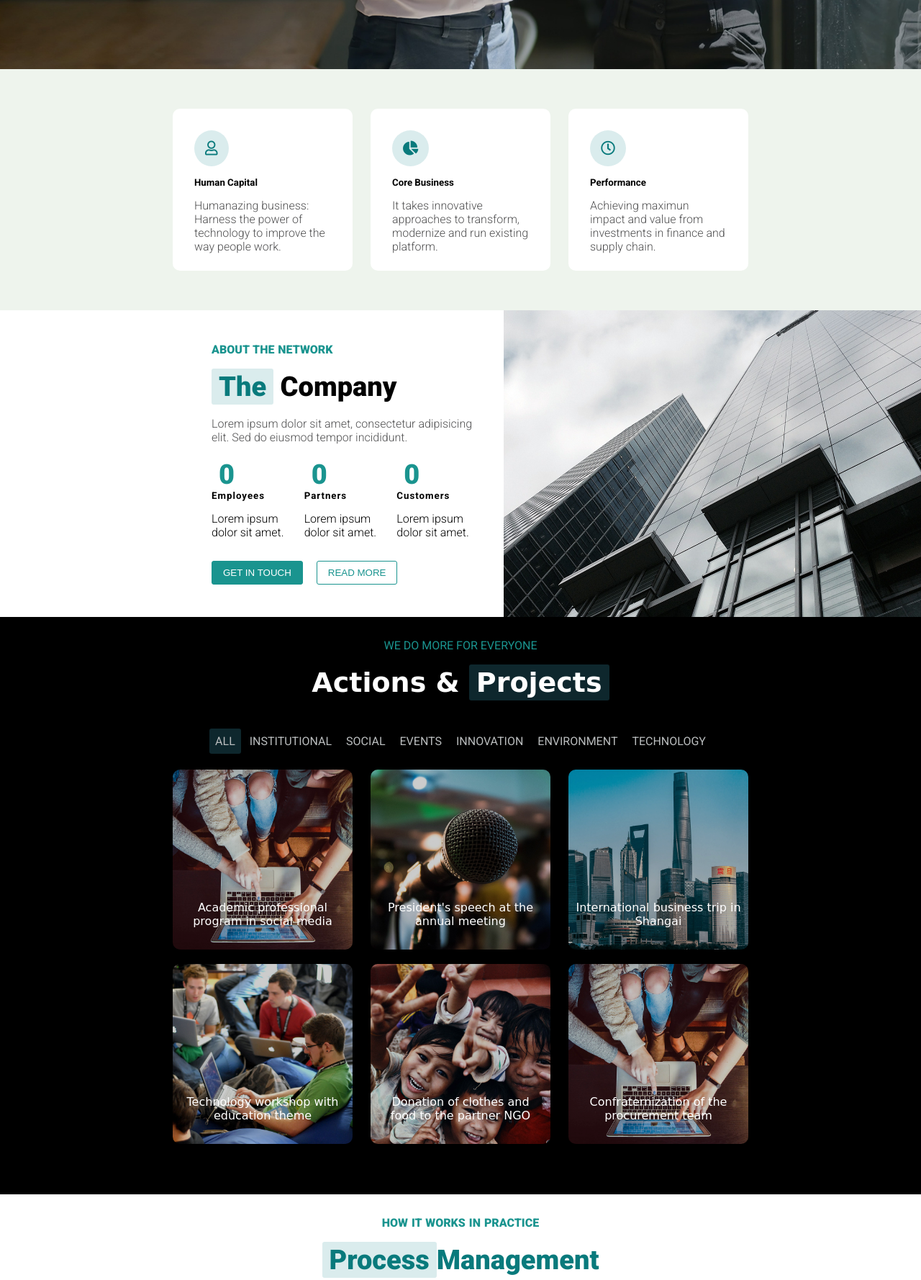
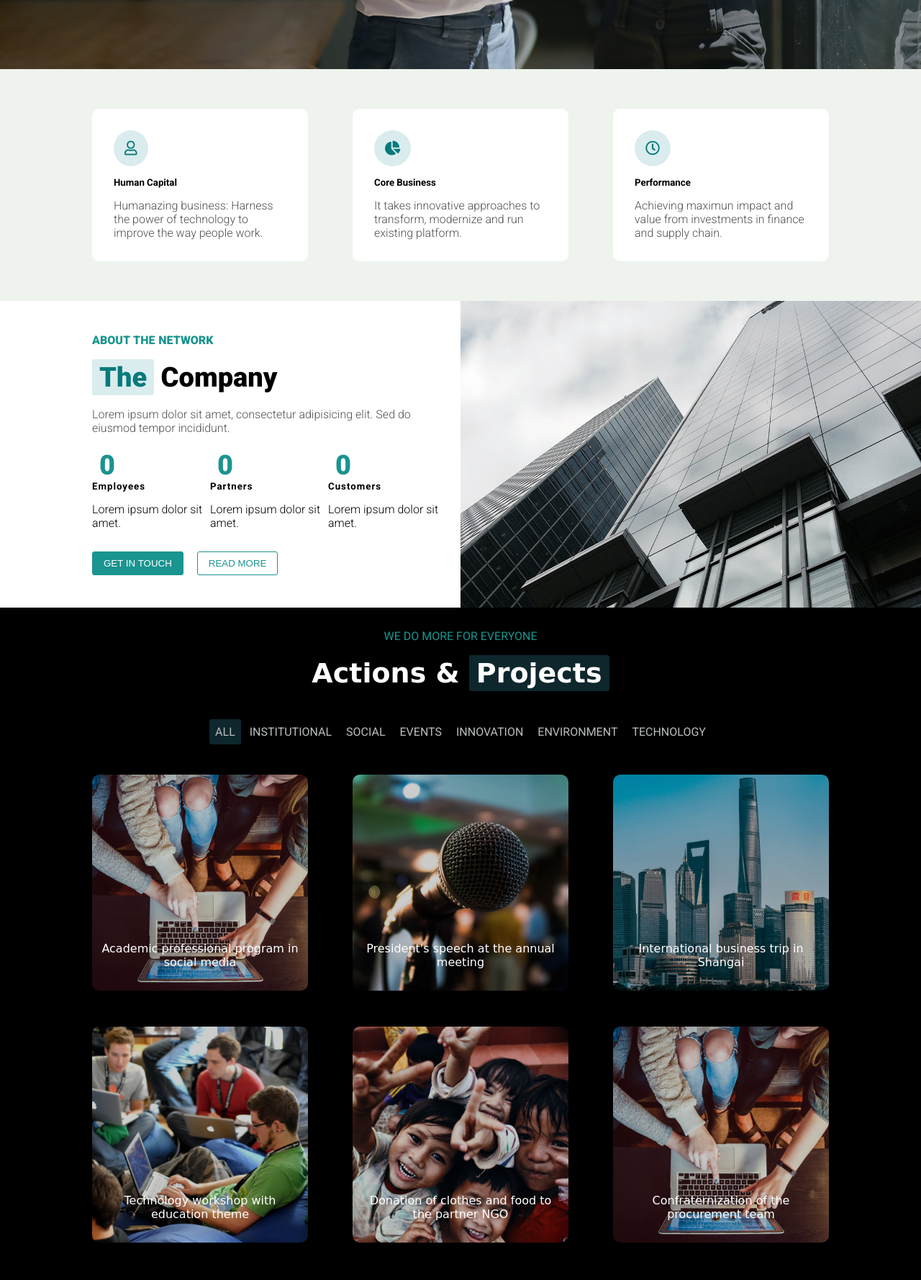
Before and after one commit to FrancescaLai/proj-html-vuejs, a website: page index.html in a window 1280 px wide. Shown: the part 600-2378 px from the top of the page at 72% size. Drawn offline with nearby package versions, Linux system fonts and the light colour scheme; a web font is replaced by a local one.

Commit message:
Section with building picture: fixed ✓

```diff
--- a/index.html
+++ b/index.html
@@ -105,7 +105,8 @@
       <!-- /Section 1 -->
 
       <!-- Section 2 (double section) -->
-      <section class="double-section">
+      <section class="clearfix double-section">
+
         <div class="right-side">
           <div class="mini-container">
             <div class="mini-top">
--- a/src/partials/_common.scss
+++ b/src/partials/_common.scss
@@ -32,8 +32,7 @@ body{
   padding: 25px 0px;
 
   .box{
-    height: 225px;
-    width: 250px;
+    width: 300px;
     background-color: $main_color_white;
     border-radius: $box_border_radius;
     padding: 30px;
--- a/src/partials/_hero.scss
+++ b/src/partials/_hero.scss
@@ -48,7 +48,7 @@
     margin-top: 85px;
 
     .content{
-      width: 60%;
+      width: 40%;
 
       h4{
         color: $main_color_green;
--- a/src/partials/_section2.scss
+++ b/src/partials/_section2.scss
@@ -1,13 +1,12 @@
 .double-section {
   display: flex;
-  margin-left: 120px;
+  justify-content: flex-end;
   padding: 0;
 
   .right-side{
-    width: $half_container;
+    width: 512px;
 
     .mini-container{
-      width: 70%;
       float: right;
       padding: 45px 20px 45px 0px;
 
--- a/src/partials/_section3.scss
+++ b/src/partials/_section3.scss
@@ -17,8 +17,7 @@
   }
   .nav-list {
     text-align: center;
-    margin-top: 50px;
-    margin-bottom: 30px;
+    margin: 50px 0px;
 
     & li{
       color: $main_color_grey;
@@ -37,12 +36,11 @@
     .row-grid{
       display: flex;
       justify-content: space-between;
-      margin-top: 20px;
+      margin-top: 50px;
     }
 
     .feat-box{
-      height: 250px;
-      width: 250px;
+      width: 300px;
       background-size: contain;
       border-radius: $box_border_radius;
       display: flex;
--- a/src/partials/_variables.scss
+++ b/src/partials/_variables.scss
@@ -1,5 +1,5 @@
 // Container
-$small_container: 800px;
+$small_container: 1024px;
 $half_container: 50%;
 $section_padding: 30px 0px;
 
```
Also changed, not shown: dist/app.css.
